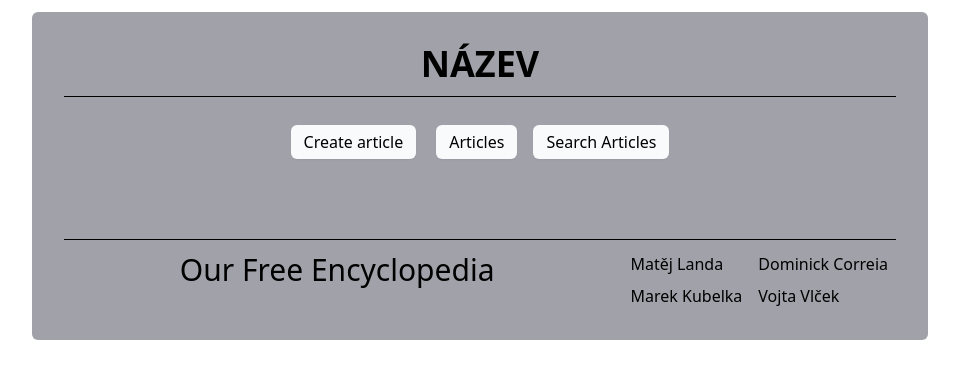
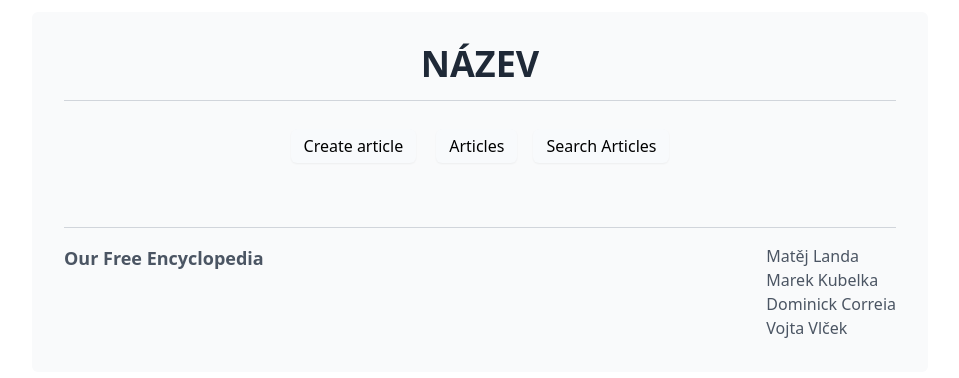
Before and after one commit to CrazyGuyExe/Project-WAP-MAY-2024-bca01c1e0a825b41fdba1ce2ea94e338aedb0fd3, a React (Vite) app in the folder client/: page / in a window 1280 px wide. Shown: the top 378 px of the page, without its empty margins (160-1119 px from the left). Built offline with nearby package versions, Linux system fonts and the light colour scheme; no server answers.

Commit message:
Uprava barev a trochu design

```diff
--- a/client/src/pages/ArticleCreateForm/ArticleCreateForm.jsx
+++ b/client/src/pages/ArticleCreateForm/ArticleCreateForm.jsx
@@ -31,7 +31,7 @@ export default function ArticleCreateForm() {
 
     return (//setter max width
        <>
-    <div className=" max-w-3xl mx-auto p-8  bg-zinc-400 mt-3 rounded-md">
+    <div className=" max-w-3xl mx-auto p-8  bg-gray-50 mt-3 rounded-md">
         <h1 className="text-center text-2xl font-semibold mb-6">Article Create Form</h1>
         <form>
             <div className="grid grid-cols-1 gap-6">
--- a/client/src/pages/ArticleCreateForm/CreatedArticle.jsx
+++ b/client/src/pages/ArticleCreateForm/CreatedArticle.jsx
@@ -5,7 +5,7 @@ export default function CreatedArticle() {
 
     return (
         <>
-            <div className="mx-auto max-w-4xl p-8 bg-zinc-400 mt-3 rounded-md">
+            <div className="mx-auto max-w-4xl p-8 bg-gray-50 mt-3 rounded-md">
                 <div className="mb-4 rounded-md bg-gray-100 p-4 shadow-md">
                     <p className="mb-2 text-xl font-semibold"> Created article: {id}
                     </p>
--- a/client/src/pages/ArticleList/ArticleList.jsx
+++ b/client/src/pages/ArticleList/ArticleList.jsx
@@ -38,7 +38,7 @@ export default function ArticleList() {
 
     return (
         <>
-        <div className='mx-auto max-w-4xl  bg-zinc-400 mt-3 rounded-md '>
+        <div className='mx-auto max-w-4xl  bg-gray-50 mt-3 rounded-md '>
             <h1 className="text-center p-8 border-b border-black w-5/6 mx-auto">Article list</h1>
             <div className="flex justify-center">
                 <div className="p w-80 rounded-lg bg-gray-100 p-6 text-center shadow-md m-6">
@@ -59,21 +59,26 @@ export default function ArticleList() {
                     </p>
                 </div>
             </Link>
-            <div className='z-10 border-t border-black mt-20 flex justify-end w-5/6 mx-auto pb-10'>
-            <div className=' pt-3 text-3xl mr-32'>
-                <p>Our Free Encyclopedia</p>
-            </div>
-                <div>
-            <p className='px-2 pt-3'>Matěj Landa </p>
-            <p className='px-2 pt-2'>Marek Kubelka</p>
-            </div>
-            <div>
-            <p className='px-2 pt-3'>Dominick Correia</p>
-            <p className='px-2 pt-2'>Vojta Vlček</p>
+            <footer className="border-t border-gray-300 mt-16 pt-4 font-medium">
+                <div className="flex justify-between text-gray-600">
+                    <div>
+                        <p className="text-lg font-semibold">Our Free Encyclopedia</p>
+                    </div>
+                    <div className="font-medium">
+                        <div>
+                            <p>Matěj Landa</p>
+                            <p>Marek Kubelka</p>
+                        </div>
+                        <div>
+                            <p>Dominick Correia</p>
+                            <p>Vojta Vlček</p>
+                        </div>
+                    </div>
+                </div>
+            </footer>
+
             </div>
 
-            </div>
-            </div>
 
         </>
     )
--- a/client/src/pages/MainPage/MainPage.jsx
+++ b/client/src/pages/MainPage/MainPage.jsx
@@ -2,8 +2,6 @@ import React, { useEffect, useState } from 'react'
 import { Link } from 'react-router-dom'
 import { getRandomArticle } from '../../models/Article'
 import ArticleLink from '../ArticleList/ArticleLink'
-
-
 
 export default function MainPage() {
     const [randomArticle, setRandomArticle] = useState(null)
@@ -23,33 +21,35 @@ export default function MainPage() {
         if (body.length <= length) return body
         else return body.substring(0, length) + '...'
     }
-    return (//gray box
-        <div className=" mx-auto max-w-4xl p-8 bg-zinc-400 mt-3 rounded-md">
-            <h1 className="mb-7 text-center text-4xl font-bold border-b border-black pb-3">NÁZEV</h1>
+    return (
+        //gray box
+        <div className="mx-auto mt-3 max-w-4xl rounded-md bg-gray-50 p-8">
+            <h1 className="mb-7 border-b border-gray-300 pb-4 text-center text-4xl font-extrabold text-gray-800">
+                NÁZEV
+            </h1>
             <div className="mb-8 flex justify-center space-x-4">
-
                 <Link
                     to="/createarticle"
-                    className="relative mr-1 inline-block rounded-md border border-transparent px-3 py-1 shadow-sm transition-colors duration-300 hover:bg-gray-600 hover:text-white bg-slate-50"
+                    className="relative mr-1 inline-block rounded-md border border-transparent bg-slate-50 px-3 py-1 shadow-sm transition-colors duration-300 hover:bg-gray-600 hover:text-white"
                 >
                     Create article
                 </Link>
                 <Link
                     to="/articles"
-                    className=" bg-slate-50 relative mr-2 inline-block rounded-md border border-transparent px-3 py-1 shadow-sm transition-colors duration-300 hover:bg-gray-600 hover:text-white"
+                    className="relative mr-2 inline-block rounded-md border border-transparent bg-slate-50 px-3 py-1 shadow-sm transition-colors duration-300 hover:bg-gray-600 hover:text-white"
                 >
                     Articles
                 </Link>
                 <Link
                     to="/search"
-                    className=" bg-slate-50 relative mr-2 inline-block rounded-md border border-transparent px-3 py-1 shadow-sm transition-colors duration-300 hover:bg-gray-600 hover:text-white"
+                    className="relative mr-2 inline-block rounded-md border border-transparent bg-slate-50 px-3 py-1 shadow-sm transition-colors duration-300 hover:bg-gray-600 hover:text-white"
                 >
                     Search Articles
                 </Link>
             </div>
 
             {randomArticle && (
-                <div className="rounded-lg bg-gray-100 p-6 shadow-md p ">
+                <div className="p rounded-lg bg-gray-100 p-6 shadow-md">
                     <h2 className="mb-4 text-2xl font-semibold">
                         Recommendation:
                     </h2>
@@ -61,21 +61,23 @@ export default function MainPage() {
                     </p>
                 </div>
             )}
-            <div className='z-10 border-t border-black mt-20 flex justify-end'>
-            <div className=' pt-3 text-3xl mr-32'>
-                <p>Our Free Encyclopedia</p>
-            </div>
-                <div>
-            <p className='px-2 pt-3'>Matěj Landa </p>
-            <p className='px-2 pt-2'>Marek Kubelka</p>
-            </div>
-            <div>
-            <p className='px-2 pt-3'>Dominick Correia</p>
-            <p className='px-2 pt-2'>Vojta Vlček</p>
-            </div>
-
-            </div>
+              <footer className="border-t border-gray-300 mt-16 pt-4 font-medium">
+                <div className="flex justify-between text-gray-600">
+                    <div>
+                        <p className="text-lg font-semibold">Our Free Encyclopedia</p>
+                    </div>
+                    <div className="font-medium">
+                        <div>
+                            <p>Matěj Landa</p>
+                            <p>Marek Kubelka</p>
+                        </div>
+                        <div>
+                            <p>Dominick Correia</p>
+                            <p>Vojta Vlček</p>
+                        </div>
+                    </div>
+                </div>
+            </footer>
         </div>
-
     )
 }
--- a/client/src/pages/SearchByNameArticle/SearchByNameArticle.jsx
+++ b/client/src/pages/SearchByNameArticle/SearchByNameArticle.jsx
@@ -44,7 +44,7 @@ export default function SearchByNameArticle() {
     }, [searchTerm]);
 
     return (
-        <div className="mx-auto max-w-4xl p-4 bg-zinc-400 mt-3 rounded-md">
+        <div className="mx-auto max-w-4xl p-4 bg-gray-50 mt-3 rounded-md">
             <h1 className="mb-4 text-center text-4xl font-bold">Lidl Pedia</h1>
             <form className="mb-4 flex" onSubmit={(e) => e.preventDefault()}>
                 <input
```
